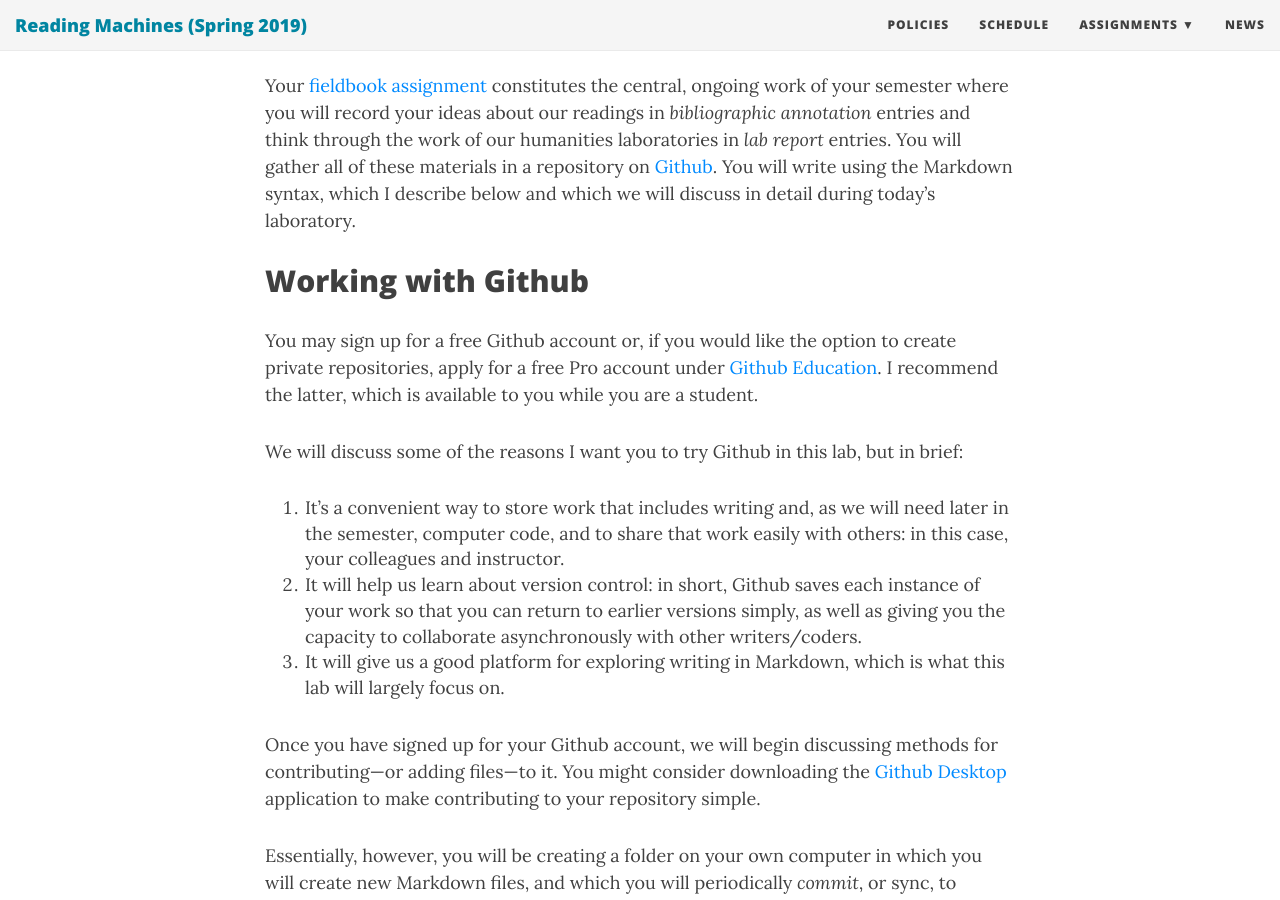
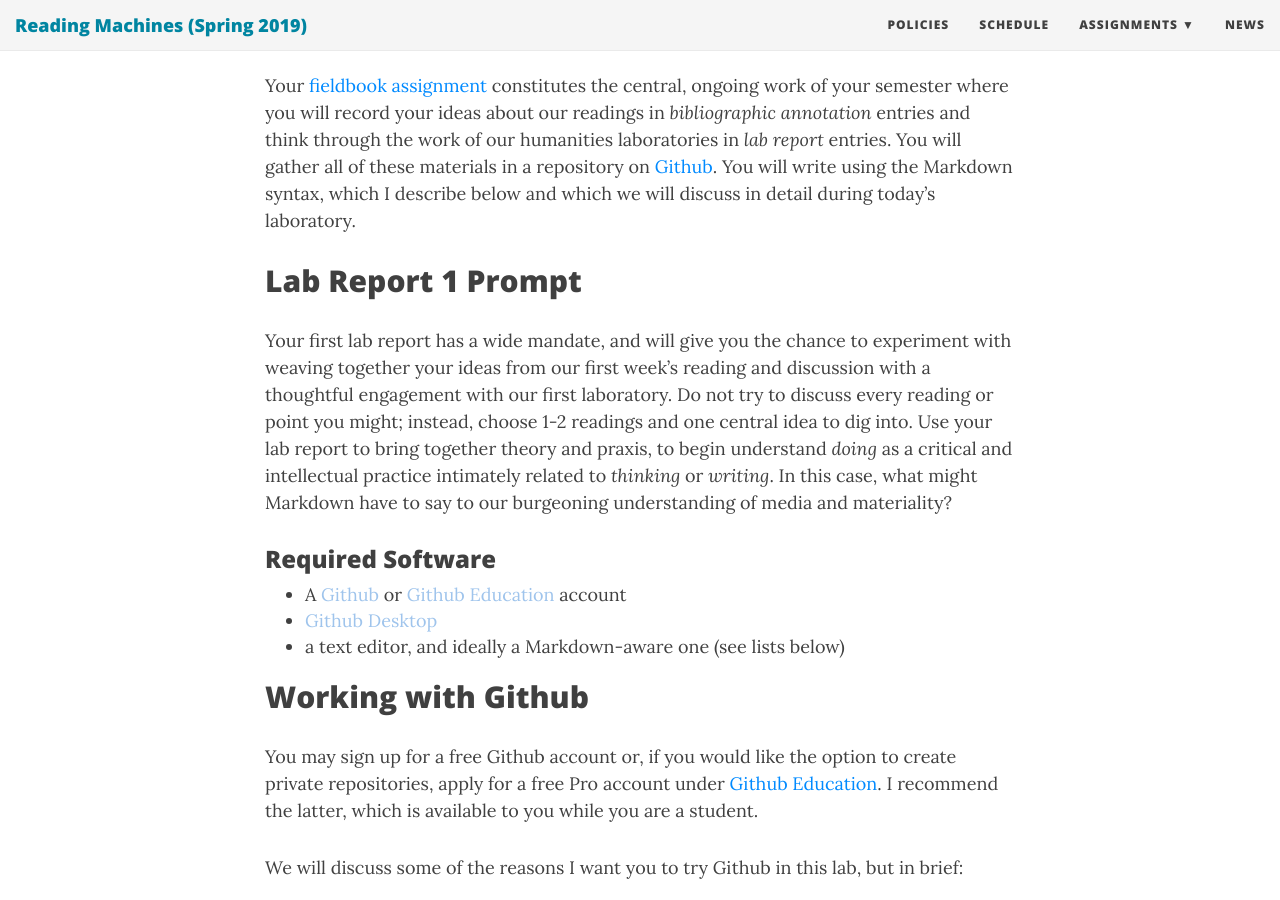
Before and after one commit to rccordell/s19rm, a Jekyll site: the page built from _posts/2019-01-09-Lab1-Markdown.md, in a window 1280 px wide and 900 px high, scrolled down 208 px. Built offline with Jekyll 4.4.1, drawn with Linux system fonts in a browser that asks for light colours; nearby versions of some CDN libraries; some web fonts are replaced; some of the changed text lies outside the part shown.

```diff
--- a/_posts/2019-01-09-Lab1-Markdown.md
+++ b/_posts/2019-01-09-Lab1-Markdown.md
@@ -8,6 +8,16 @@ author: rccordell
 ## Lab Overview
 
 Your [fieldbook assignment](/assignments/fieldbook) constitutes the central, ongoing work of your semester where you will record your ideas about our readings in *bibliographic annotation* entries and think through the work of our humanities laboratories in *lab report* entries. You will gather all of these materials in a repository on [Github](https://github.com/). You will write using the Markdown syntax, which I describe below and which we will discuss in detail during today's laboratory.
+
+## Lab Report 1 Prompt
+
+Your first lab report has a wide mandate, and will give you the chance to experiment with weaving together your ideas from our first week's reading and discussion with a thoughtful engagement with our first laboratory. Do not try to discuss every reading or point you might; instead, choose 1-2 readings and one central idea to dig into. Use your lab report to bring together theory and praxis, to begin understand *doing* as a critical and intellectual practice intimately related to *thinking* or *writing*. In this case, what might Markdown have to say to our burgeoning understanding of media and materiality?
+
+### Required Software
+
++ A [Github](https://github.com/) or [Github Education](https://education.github.com/) account
++ [Github Desktop](https://desktop.github.com/)
++ a text editor, and ideally a Markdown-aware one (see lists below)
 
 ## Working with Github
 
@@ -102,6 +112,7 @@ There are many dedicated Markdown composition applications with additional featu
 + [Remarkable](https://remarkableapp.github.io/) (Linux)
 + [Hashify](http://hashify.me/IyBUaXRsZQ==) (online)
 + a bit more complicated to get started with, but [Atom](https://atom.io/) is more full-featured than some of those above (Mac, Windows, Linux)
++ It's not specifically a Markdown application, but [Prose.io](http://prose.io/) allows you to edit files in a Github repository and commit them all online.
 
 #### Paid Markdown Applications
 
```
Also changed, not shown: other parts of _posts/2019-01-09-Lab1-Markdown.md (+0 -4 lines), schedule.md (+2 -0 lines).
